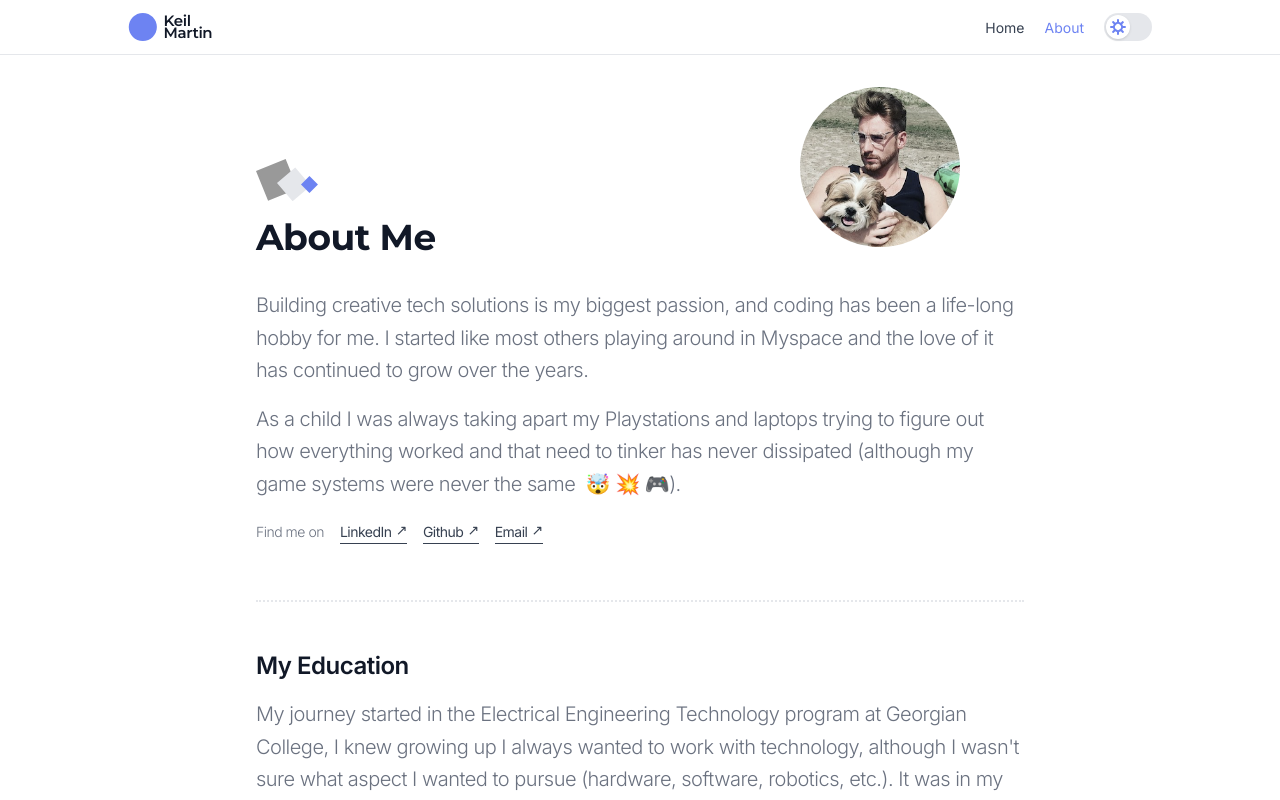
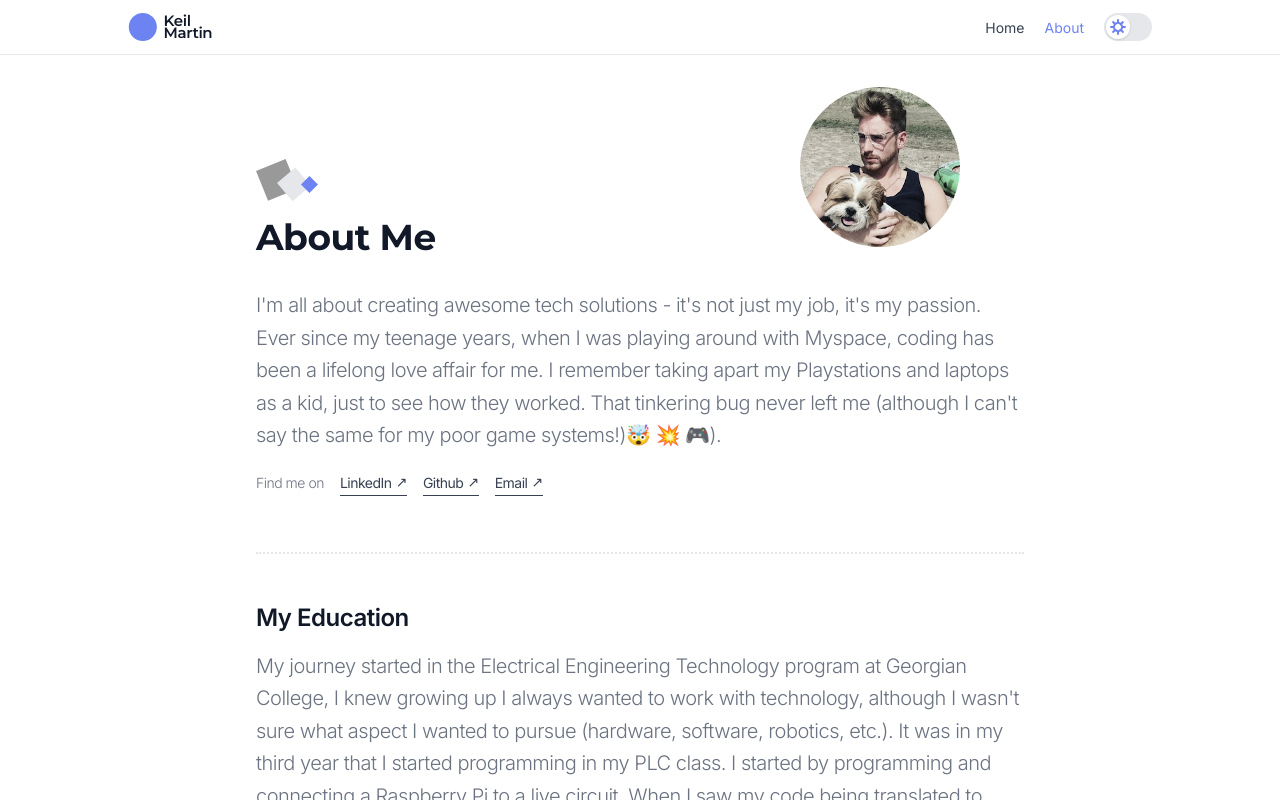
Before and after one commit to keilmart/portfolioV3, a Next.js app: page /about in a window 1280 px wide. Shown: the top 800 px of the page. Built offline with nearby package versions, Linux system fonts and the light colour scheme.

Commit message:
homepage update

```diff
--- a/components/Homepage/CodeBlock.js
+++ b/components/Homepage/CodeBlock.js
@@ -1,6 +1,6 @@
 const HomepageSkillsList = () => {
   return (
-    <div className="relative z-10 px-6 py-4 antialiased transition duration-500 ease-in-out bg-gray-100 border-2 rounded-lg text-2xs text-syncWave lg:px-10 lg:py-8 lg:text-sm dark:text-slate-200 dark:bg-darkModeDetail dark:border-transparent">
+    <div className="relative z-10 px-6 py-4 antialiased transition duration-500 ease-in-out bg-white border-2 rounded-lg text-2xs text-syncWave lg:px-10 lg:py-8 lg:text-sm dark:text-slate-200 dark:bg-darkModeDetail dark:border-transparent">
       <pre className="m-2 sm:m-3 font-montserrat">
         1&nbsp;&nbsp;class <b>Person</b> {"{"}
       </pre>
@@ -36,7 +36,7 @@ const HomepageSkillsList = () => {
         6&nbsp;&nbsp;&nbsp;&nbsp;&nbsp; {"}"}
       </pre>
       <pre className="m-2 sm:m-3 font-montserrat">7&nbsp;&nbsp;{"}"}</pre>
-      <div className="absolute z-20 p-[.65rem] text-white transition duration-500 ease-in-out bg-gray-100 border-2 rounded-lg shadow-art dark:bg-darkModeDetail dark:border-none -bottom-9 sm:-left-20 left-1/4 active:shadow-art-active hover:shadow-art-hover">
+      <div className="absolute z-20 p-[.65rem] text-white transition duration-500 ease-in-out bg-white border-2 rounded-lg shadow-art dark:bg-darkModeDetail dark:border-none -bottom-9 sm:-left-20 left-1/4 active:shadow-art-active hover:shadow-art-hover">
         <div className="px-4 py-2 antialiased rounded-md primary-grad">
           A little about me
         </div>
--- a/components/Homepage/Homepage.js
+++ b/components/Homepage/Homepage.js
@@ -5,12 +5,7 @@ import HomepageFeaturedList from "../HomepageFeaturedList/HomepageFeaturedList";
 import HomepageNotableList from "../HomepageNotableList/HomepageNotableList";
 import HomepageTestimonialList from "../HomepageTestimonialList/HomepageTestimonialList";
 
-import {
-  DiamondIcon,
-  SquirqleIcon,
-  PentaIcon,
-  CircleIcon,
-} from "./HomepageIcons/Index";
+import { DiamondIcon, SquirqleIcon, PentaIcon, CircleIcon } from "./HomepageIcons/Index";
 import { motion } from "framer-motion";
 
 const FadeIn = ({ children }) => {
@@ -25,8 +20,7 @@ const FadeIn = ({ children }) => {
           ease: "easeInOut",
           duration: 1,
         },
-      }}
-    >
+      }}>
       {children}
     </motion.div>
   );
@@ -42,7 +36,7 @@ const Homepage = ({ notableProjects, featuredProjects }) => {
       <FadeIn>
         <section className="mx-auto mb-11 md:mb-16 lg:mb-20">
           <SectionHeader
-            title="My Skills"
+            title="Toolbox"
             subtitle="Personal branding moon imagery"
             icon={<DiamondIcon />}
           />
--- a/pages/about.js
+++ b/pages/about.js
@@ -67,14 +67,11 @@ const About = () => {
         </h1>
         <div>
           <p className="mb-4">
-            Building creative tech solutions is my biggest passion, and coding has been a
-            life-long hobby for me. I started like most others playing around in Myspace
-            and the love of it has continued to grow over the years.
-          </p>
-          <p className="mb-4">
-            As a child I was always taking apart my Playstations and laptops trying to
-            figure out how everything worked and that need to tinker has never dissipated
-            (although my game systems were never the same &nbsp;
+            I'm all about creating awesome tech solutions - it's not just my job, it's my
+            passion. Ever since my teenage years, when I was playing around with Myspace,
+            coding has been a lifelong love affair for me. I remember taking apart my
+            Playstations and laptops as a kid, just to see how they worked. That tinkering
+            bug never left me (although I can't say the same for my poor game systems!)
             <Emoji symbol="🤯" label="Mind blown" />
             &nbsp;
             <Emoji symbol="💥" label="Explosion" />
```
